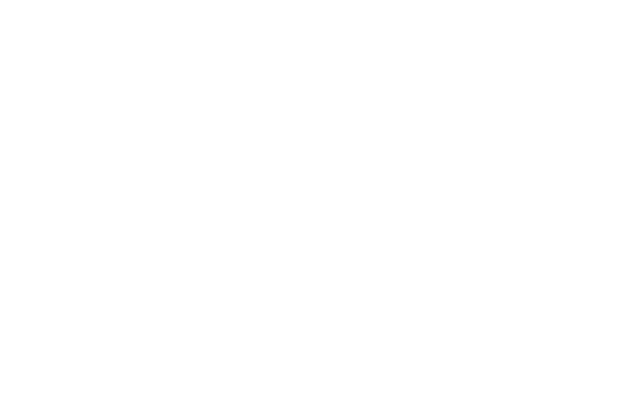
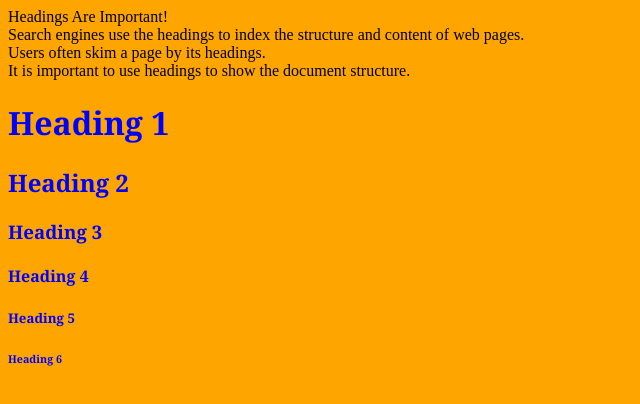
Before and after one commit to KaCy1123/WebDev, a plain HTML site: page index.html in a window 1280 px wide. Shown: the whole page, without its empty margins (0-640 px from the left). Drawn offline with Linux system fonts and the light colour scheme.

Commit message:
Updated files for tutorial 1.2-Formatting
Incomplete. Finished 1.2.1.

```diff
--- a/customize.css
+++ b/customize.css
@@ -1,10 +1,10 @@
-@charset "ISO-8859-1";
 body
 {
-	background-color: blue;
+	background-color: orange;
 }
-h1
+
+h1,h2,h3,h4,h5,h6
 {
-	color:white;
-	margin-left: 40px;
+	color: blue;
+	font-family: Cambria;
 }
--- a/index.html
+++ b/index.html
@@ -1,10 +1,20 @@
 <!DOCTYPE html>
 <html>
-<head>
-<meta charset="ISO-8859-1">
-<title>Welcome to HTML Web Development</title>
-</head>
-<body>
-
-</body>
+	<head>
+		<title>Headings and Paragraphs</title>
+		<link rel="stylesheet" type="text/css" href="customize.css"></link>
+	</head>
+	<body>
+	<!-- br - break points in html start a new line -->
+		Headings Are Important! <br>
+		Search engines use the headings to index the structure and content of web pages. <br>
+		Users often skim a page by its headings. <br>
+		It is important to use headings to show the document structure. <br>
+		<h1>Heading 1</h1>
+		<h2>Heading 2</h2>
+		<h3>Heading 3</h3>
+		<h4>Heading 4</h4>
+		<h5>Heading 5</h5>
+		<h6>Heading 6</h6>
+	</body>
 </html>
```
